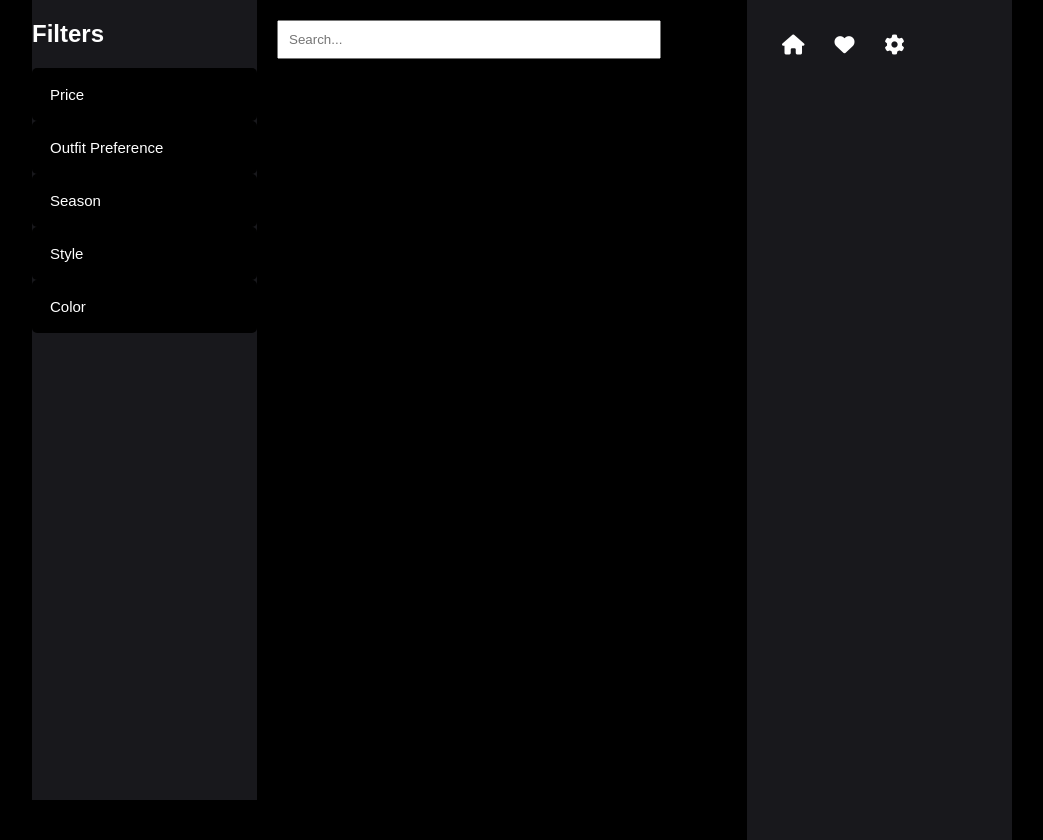
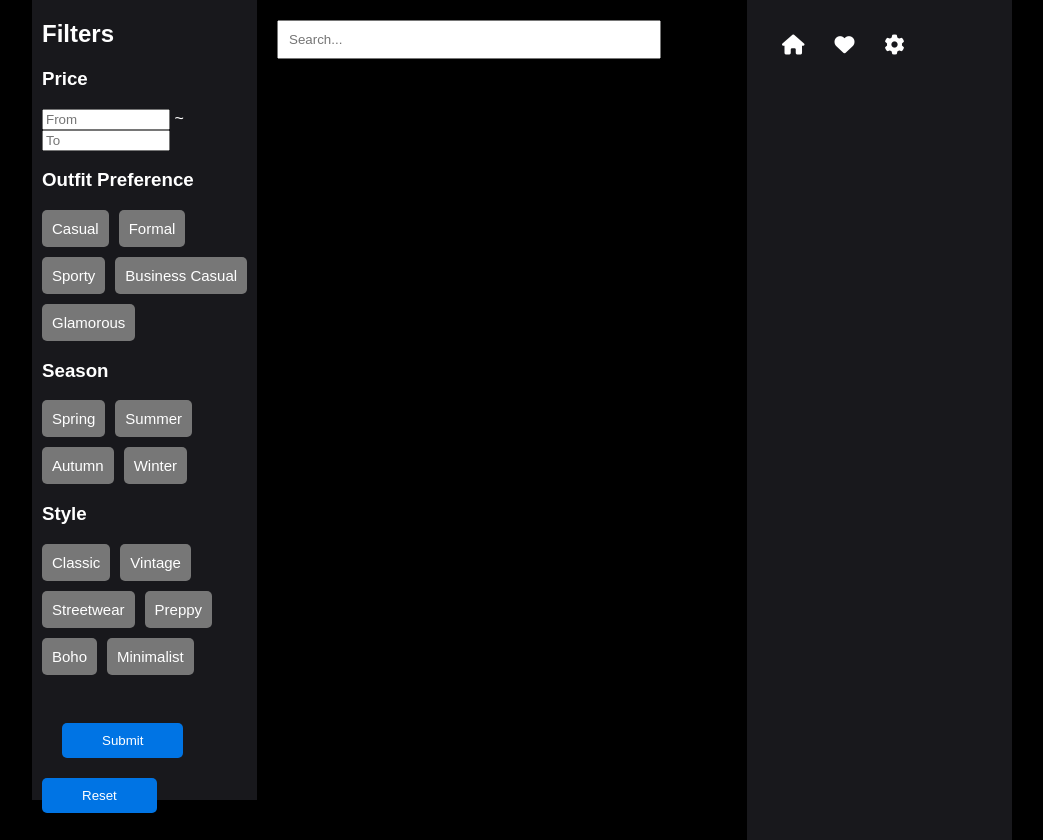
Before and after one commit to KatieOrtiz/FashionGPT, a Flask app: page /homePage in a window 1280 px wide. Shown: the whole page, without its empty margins (118-1161 px from the left). Run offline with Flask 3, Linux system fonts and the light colour scheme; some libraries are stand-ins or nearby versions.

Commit message:
added to homepage

```diff
--- a/app.py
+++ b/app.py
@@ -1,4 +1,6 @@
-from flask import Flask, render_template, request, redirect, url_for
+from flask import Flask, request, render_template, redirect, url_for, jsonify, flash, send_from_directory, abort, session
+from flask_login import UserMixin, LoginManager, login_required, login_user, logout_user, current_user
+
 import mysql.connector
 
 app = Flask(__name__)
@@ -10,6 +12,16 @@ db_config = {
     'host': '130.166.160.21',
     'database': 'fashion_gpt',
 }
+
+login_manager = LoginManager()
+login_manager.init_app(app)
+# login_manager.login_view = 'login'
+
+app.secret_key = '123'
+
+@login_manager.user_loader
+def load_user(user_id):
+    return users.get(user_id)
 
 conn = mysql.connector.connect(**db_config)
 cursor = conn.cursor()
@@ -59,8 +71,9 @@ def passwordPage():
             # Email exists, redirect to homePage or any other appropriate route
             return redirect(url_for('homePage'))
         else:
-            # Email does not exist, redirect to register page
-            return redirect(url_for('password'))
+            # Password is incorrect, display passwordPage page again with a message that the password is incorrect
+            flash('Incorrect password. Please try again.', 'error')
+            # return redirect(url_for('passwordPage'))
     return render_template('passwordPage.html')
 
 @app.route('/personalDetails')
--- a/static/script.js
+++ b/static/script.js
@@ -17,6 +17,7 @@ document.addEventListener("DOMContentLoaded", function () {
     window.location.href = "frontPage";
   });
 });
+
 //homepage
 document.addEventListener('DOMContentLoaded', function () {
     const coll = document.querySelectorAll('.collapsible');
@@ -33,3 +34,41 @@ document.addEventListener('DOMContentLoaded', function () {
         });
     });
 });
+
+document.addEventListener('DOMContentLoaded', function () {
+  // Toggle active class for preference buttons
+  document.querySelectorAll('.preference-button').forEach(button => {
+      button.addEventListener('click', function () {
+          this.classList.toggle('active');
+      });
+  });
+
+  // Form submission handling
+  document.getElementById('filters-form').addEventListener('submit', function (event) {
+      event.preventDefault(); // Prevent the default form submission
+
+      const formData = {
+          priceRange: document.getElementById('price-range').value,
+          outfitPreferences: [],
+          seasonPreferences: [],
+          stylePreferences: [],
+      };
+
+      // Collect active preferences
+      document.querySelectorAll('#outfit-preferences .active').forEach(button => {
+          formData.outfitPreferences.push(button.dataset.value);
+      });
+      document.querySelectorAll('#season-preferences .active').forEach(button => {
+          formData.seasonPreferences.push(button.dataset.value);
+      });
+      document.querySelectorAll('#style-preferences .active').forEach(button => {
+          formData.stylePreferences.push(button.dataset.value);
+      });
+
+      // Example: Send formData to server
+      console.log(formData); // Replace this with the fetch API call
+
+      // Reset active buttons if needed
+      document.querySelectorAll('.preference-button.active').forEach(button => button.classList.remove('active'));
+  });
+});
--- a/static/styles.css
+++ b/static/styles.css
@@ -158,3 +158,46 @@ i{
   padding: 15px;
   font-size: 20px;
 }
+
+
+.preferences {
+  display: flex;
+  flex-wrap: wrap;
+  gap: 10px;
+  margin-top: 10px;
+  margin-bottom: 10px;
+}
+
+.preference-button {
+  background-color: #777;
+  color: white;
+  cursor: pointer;
+  padding: 10px;
+  border: none;
+  outline: none;
+  font-size: 15px;
+  border-radius: 5px;
+}
+
+.submit-filters {
+  background-color: hsl(209, 100%, 45%);
+  color: white;
+  padding: 10px 20px;
+  border: none;
+  border-radius: 5px;
+  cursor: pointer;
+}
+
+.reset-filters {
+  background-color: #777;
+  color: white;
+  padding: 10px 20px;
+  border: none;
+  border-radius: 5px;
+  cursor: pointer;
+}
+
+.preference-button.active {
+  background-color: #4CAF50; /* Green background for active buttons */
+  color: white; /* White text color for contrast */
+}
--- a/templates/frontPage.html
+++ b/templates/frontPage.html
@@ -35,6 +35,7 @@
         create outfits based on them.
       </p>
       <button type="button" id="getStarted2">Get Started</button>
+      <a href="{{url_for('register')}}">Register</a>
     </main>
   </div>
 
--- a/templates/homePage.html
+++ b/templates/homePage.html
@@ -1,47 +1,59 @@
 <!DOCTYPE html>
 <html lang="en">
 <head>
-    <meta charset="UTF-8" />
-    <meta name="viewport" content="width=device-width, initial-scale=1.0" />
-    <link rel="stylesheet" href="static/styles.css" />
-    <link
-      rel="stylesheet"
-      href="https://cdnjs.cloudflare.com/ajax/libs/font-awesome/6.3.0/css/all.min.css"
-    />
-    <script src="static/script.js"></script>
+    <meta charset="UTF-8">
+    <meta name="viewport" content="width=device-width, initial-scale=1.0">
+    <link rel="stylesheet" href="static/styles.css">
+    <link rel="stylesheet" href="https://cdnjs.cloudflare.com/ajax/libs/font-awesome/6.3.0/css/all.min.css">
     <title>Three Sections Page</title>
 </head>
 <body class="three-sections-page">
     <div id="left-section">
+        <form id="filters-form" style="padding-left: 10px;">
             <h2>Filters</h2>
-      <button class="collapsible">Price</button>
-      <div class="content">
-        <p>Content for Button 1</p>
+            <div class="filter-section">
+                <h3>Price</h3>
+                <input type="text" id="price-range" name="priceRange" placeholder="From" style="width: 120px;"> ~
+                <input type="text" id="price-range" name="priceRange" placeholder="To" style="width: 120px;">
             </div>
-
-      <button class="collapsible">Outfit Preference</button>
-      <div class="content">
-        <p>Content for Button 2</p>
+            <div class="filter-section">
+                <h3>Outfit Preference</h3>
+                <div class="preferences" id="outfit-preferences">
+                    <button type="button" class="preference-button" data-value="Casual">Casual</button>
+                    <button type="button" class="preference-button" data-value="Formal">Formal</button>
+                    <button type="button" class="preference-button" data-value="Sporty">Sporty</button>
+                    <button type="button" class="preference-button" data-value="BusinessCasual">Business Casual</button>
+                    <button type="button" class="preference-button" data-value="Glamorous">Glamorous</button>
                 </div>
-
-      <button class="collapsible">Season</button>
-      <div class="content">
-        <p>Content for Button 3</p>
             </div>
-
-      <button class="collapsible">Style</button>
-      <div class="content">
-        <p>Content for Button 4</p>
+            <div class="filter-section">
+                <h3>Season</h3>
+                <div class="preferences" id="season-preferences">
+                    <button type="button" class="preference-button" data-value="Spring">Spring</button>
+                    <button type="button" class="preference-button" data-value="Summer">Summer</button>
+                    <button type="button" class="preference-button" data-value="Autumn">Autumn</button>
+                    <button type="button" class="preference-button" data-value="Winter">Winter</button>
                 </div>
-
-      <button class="collapsible">Color</button>
-      <div class="content">
-        <p>Content for Button 5</p>
             </div>
+            <div class="filter-section">
+                <h3>Style</h3>
+                <div class="preferences" id="style-preferences">
+                    <button type="button" class="preference-button" data-value="Classic">Classic</button>
+                    <button type="button" class="preference-button" data-value="Vintage">Vintage</button>
+                    <button type="button" class="preference-button" data-value="Streetwear">Streetwear</button>
+                    <button type="button" class="preference-button" data-value="Preppy">Preppy</button>
+                    <button type="button" class="preference-button" data-value="Boho">Boho</button>
+                    <button type="button" class="preference-button" data-value="Minimalist">Minimalist</button>
+                </div>
+            </div>
+            <br>
+            <button type="submit" id="submit-filters" style="margin: 20px; padding-left: 40px; padding-right: 40px;">Submit</button>
+            <button type="reset" id="reset-filters" style="padding-left: 40px; padding-right: 40px;">Reset</button>
+        </form>
     </div>
 
     <div id="middle-section">
-      <input type="text" id="search-bar" placeholder="Search..." />
+        <input type="text" id="search-bar" placeholder="Search...">
     </div>
 
     <div id="right-section">
@@ -49,5 +61,6 @@
         <span id="likebutton"><i class="fa-solid fa-heart"></i></span>
         <span id="settingbutton"><i class="fa-solid fa-gear"></i></span>
     </div>
+    <script src="static/script.js"></script>
 </body>
 </html>
```
Also changed, not shown: README.md, 2 other files. Lines whose indentation alone changed are shown as unchanged.
